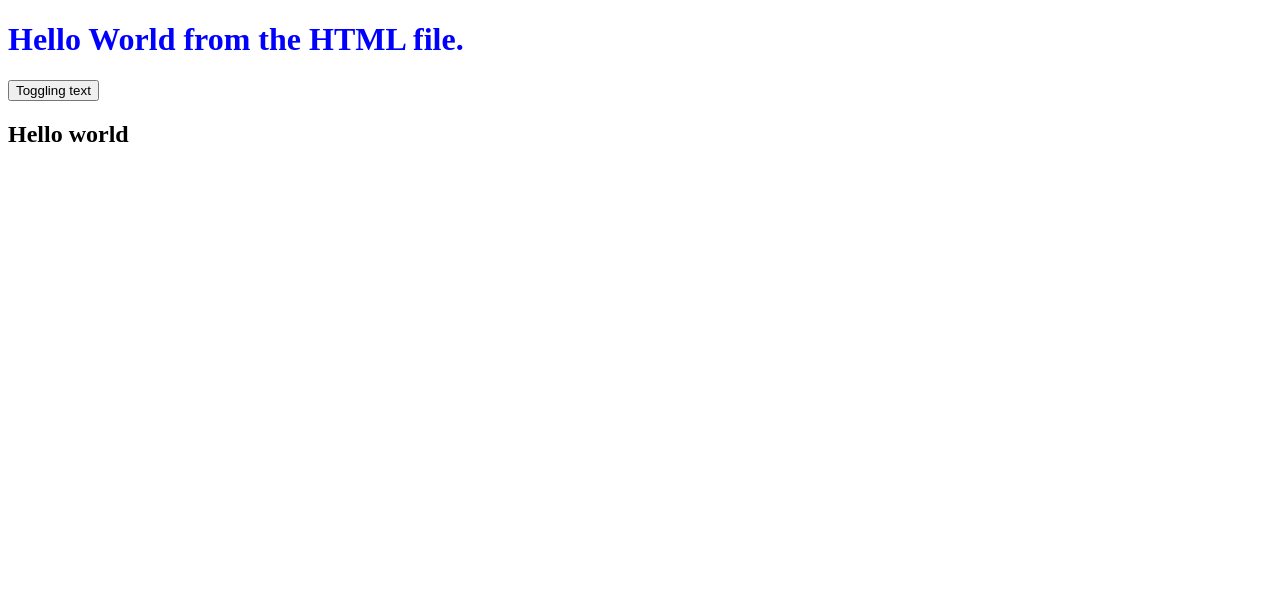
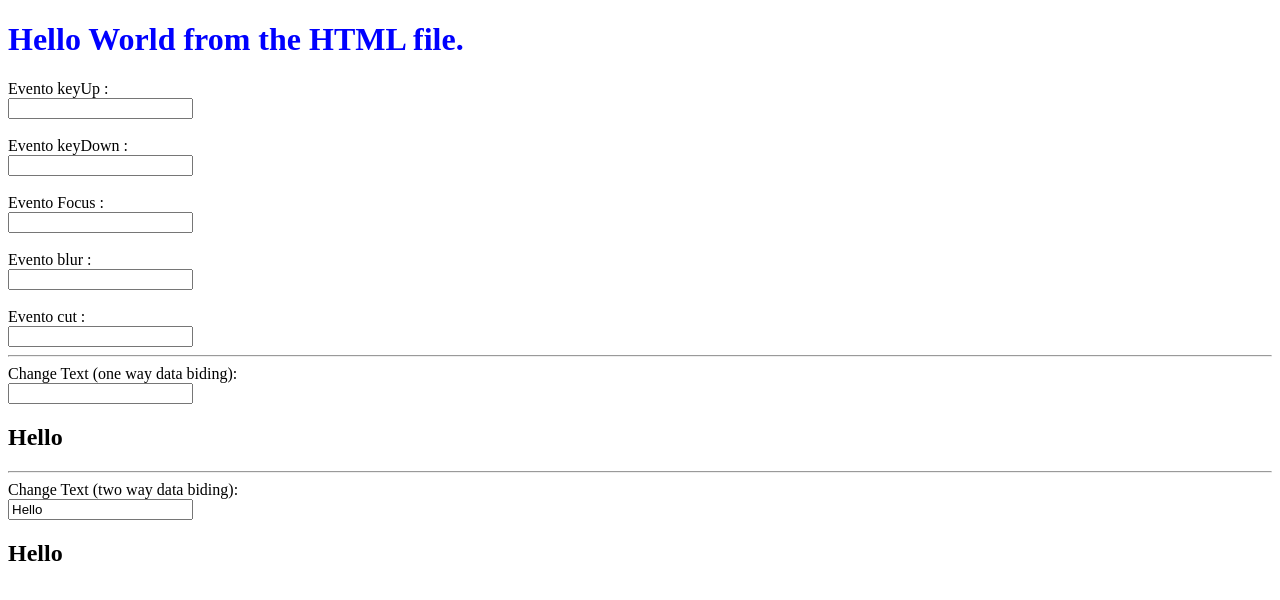
Before and after one commit to vega-ken/angularTutorial, an Angular app: page / in a window 1280 px wide. Shown: the top 600 px of the page. Built offline with nearby package versions, Linux system fonts and the light colour scheme.

Commit message:
cambiando propiedades de componentes a traves de eventos parte 2 : eventos de teclado

```diff
--- a/src/app/components/sandbox/sandbox.component.html
+++ b/src/app/components/sandbox/sandbox.component.html
@@ -1,7 +1,55 @@
 <h1 class="special">Hello World from the HTML file.</h1>
 
-<button (click)="changeValue()">Toggling text</button>
+<div>
+  <label for="">Evento keyUp :</label>
+  <br>
+  <input type="text" (keyup)="fireEvent($event)">
+</div>
+<br>
 
-<div *ngIf="value">
-  <h2>{{text}}</h2>
+<div>
+  <label for="">Evento keyDown :</label>
+  <br>
+  <input type="text" (keydown)="fireEvent($event)">
 </div>
+<br>
+
+<div>
+  <label for="">Evento Focus :</label>
+  <br>
+  <input type="text" (focus)="fireEvent($event)">
+</div>
+<br>
+
+<div>
+  <label for="">Evento blur :</label>
+  <br>
+  <input type="text" (blur)="fireEvent($event)">
+</div>
+<br>
+
+<div>
+  <label for="">Evento cut :</label>
+  <br>
+  <input type="text" (cut)="fireEvent($event)">
+</div>
+<hr>
+
+<div>
+  <label for="">Change Text (one way data biding):</label>
+  <br>
+  <input type="text" (keyup)="changeText($event)">
+</div>
+
+<h2> {{text}} </h2>
+<hr>
+
+<div>
+  <label for="">Change Text (two way data biding):</label>
+  <br>
+  <input type="text" (keyup)="changeText($event)" value="{{text}}">
+</div>
+
+<h2> {{text}} </h2>
+
+<!-- otros eventos, 'copy' , 'paste' -->
--- a/src/app/components/sandbox/sandbox.component.ts
+++ b/src/app/components/sandbox/sandbox.component.ts
@@ -9,12 +9,13 @@ import { Component } from '@angular/core';
 
 export class SandboxComponent { // tu clase debe hacer match con el nombre del archivo
 
-  text:string = 'Hello world';
-  value:boolean = true;
+  text:string = "Hello";
 
-  changeValue(){
-    //this.value = false;
-    this.value = !this.value; // for toogling
+  fireEvent(e){
+    console.log(e.type)
   }
 
+  changeText(e){
+    this.text = e.target.value;
+  }
 }
```
Also changed, not shown: notasAngular.txt.
